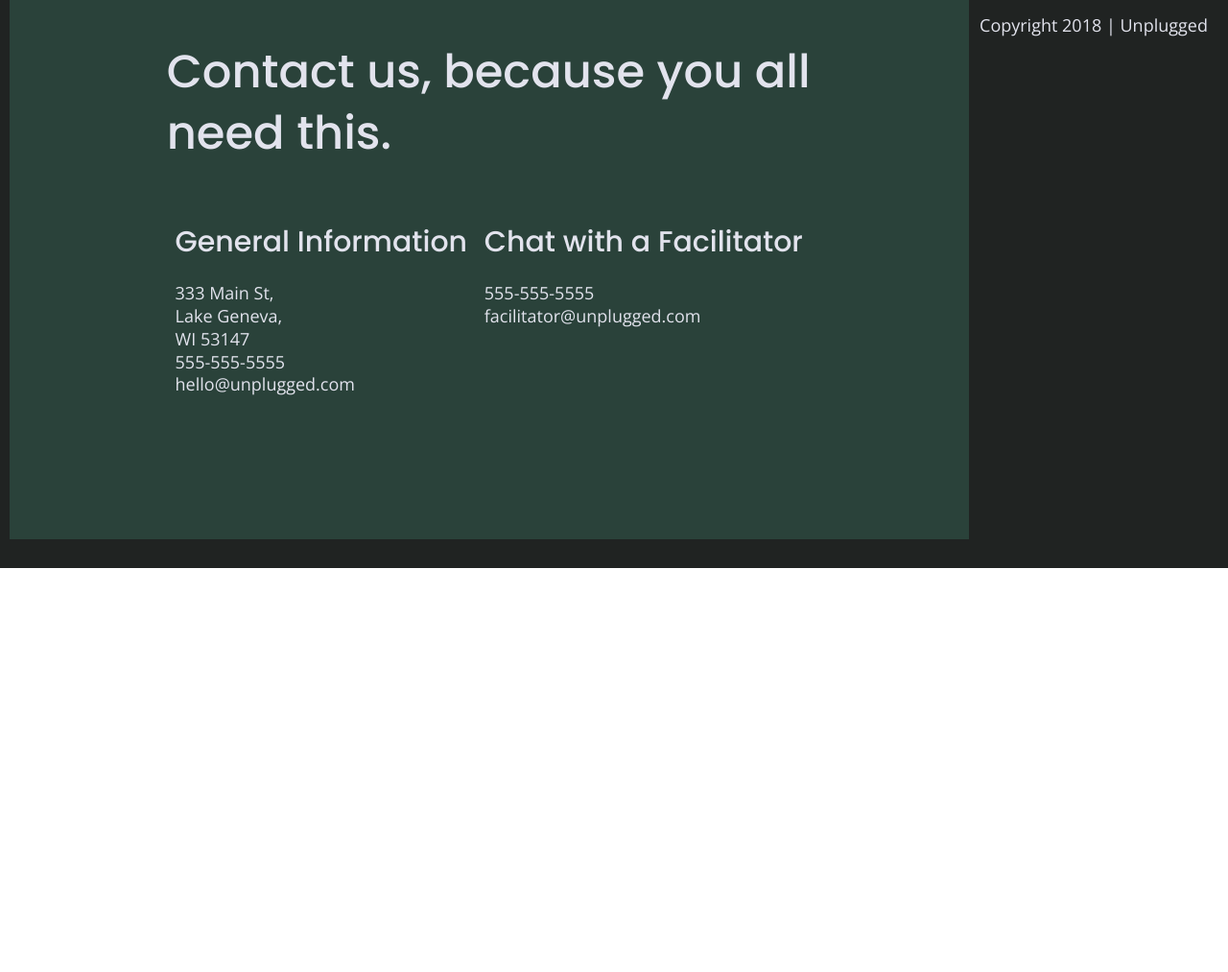
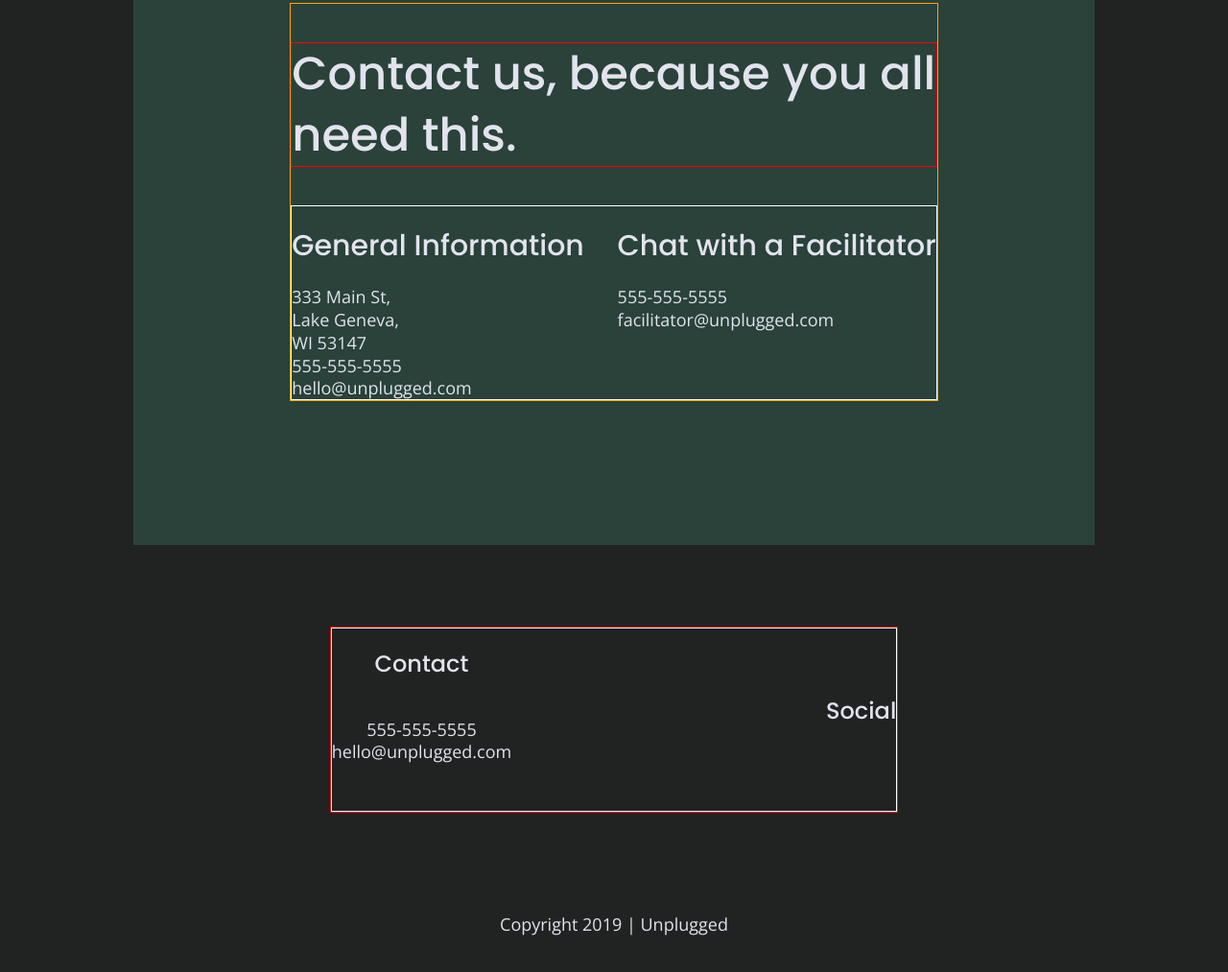
Before and after one commit to BetsL/unplugged-retreat-site, a plain HTML site: page about/index.html in a window 1280 px wide. Shown: the part 1057-2070 px from the top of the page at 96% size. Before the commit the page ends 1649 px from the top, so only its background shows below. Drawn offline with nearby package versions, Linux system fonts and the light colour scheme.

Commit message:
tablet contact section update

```diff
--- a/about/index.html
+++ b/about/index.html
@@ -62,6 +62,7 @@
           <figure>
           </figure>
       </section>
+
       <section class="contact-section">
           <div class="content-wrapper">
               <h2>Contact us, because you all need this.</h2>
@@ -114,7 +115,7 @@
       </div>    <!-- footer content-wrapper ends -->
 
       <div class="copyright">
-          <p>Copyright 2018 | Unplugged</p>
+          <p>Copyright 2019 | Unplugged</p>
       </div>
   </footer>
 
--- a/css/main.css
+++ b/css/main.css
@@ -654,20 +654,24 @@ input[type=button]  {
     }
 
     /* Footer */
+    footer  {
+        width: 66.6%;
+    }
+
     footer .content-wrapper {
-        width: 65%;
         margin: 100px 0;
         display: flex;
-        justify-content: space-between;
+        justify-content: center;
         align-items: center;
-        flex-flow: row wrap;
+        border: 1px solid red;
     }
 
     footer .footer-content {
         display: flex;
-        justify-content: center;
-        align-items: center;
+        justify-content: space-between;
         flex-flow: row wrap;
+        width: 100%;
+        border: 1px solid white;
     }
 
     footer .contact {
@@ -707,17 +711,21 @@ input[type=button]  {
         justify-content: center;
         align-items: center;
         margin: 100px 0;
+        border: 1px solid orange;
     }
 
     .contact-section .content-wrapper h2  {
-        width: 80%;
+        display: flex;
+        justify-content: flex-start;
+        border: 1px solid red;
     }
 
     .contact-content  {
         display: flex;
-        justify-content: space-around;
+        justify-content: space-between;
         flex-flow: row wrap;
         width: 100%;
+        border: 1px solid white;
     }
 
     .contact-content h4 {
```
Also changed, not shown: faq/index.html (+1 -1 lines), index.html (+1 -1 lines).
